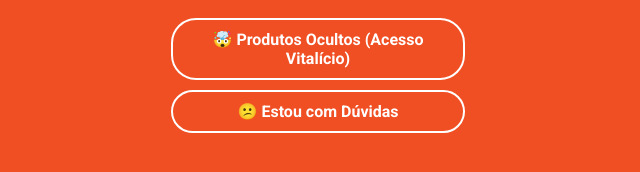
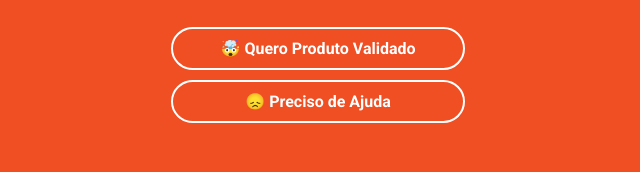
Before and after one commit to bhdspro/xproc.inexplor, a plain HTML site: page dm.html in a window 1280 px wide. Shown: the part 390-562 px from the top of the page, without its empty margins (322-962 px from the left). Drawn offline with Linux system fonts and the light colour scheme.

Commit message:
Update dm.html

```diff
--- a/dm.html
+++ b/dm.html
@@ -114,8 +114,8 @@
 
     <!-- Container dos botões personalizados -->
     <div class="button-container">
-        <a href="https://go.inexplor.com/comunidade" target="_blank" class="custom-button">🤯 Produtos Ocultos (Acesso Vitalício)</a>
-        <a href="https://go.inexplor.com/link/suporte-pagina-xproc" target="_blank" class="custom-button">😕 Estou com Dúvidas</a>
+        <a href="https://pay.inexplor.com/super-comunidade" target="_blank" class="custom-button">🤯 Quero Produto Validado</a>
+        <a href="https://ajuda.inexplor.com/xproc/preciso-ajuda" target="_blank" class="custom-button">😞 Preciso de Ajuda</a>
     </div>
 
     <script>
```
